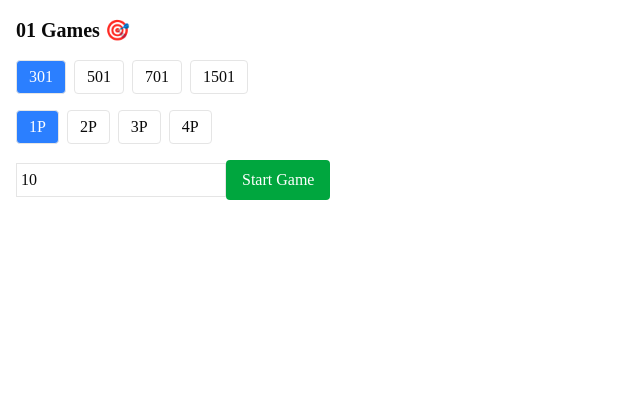
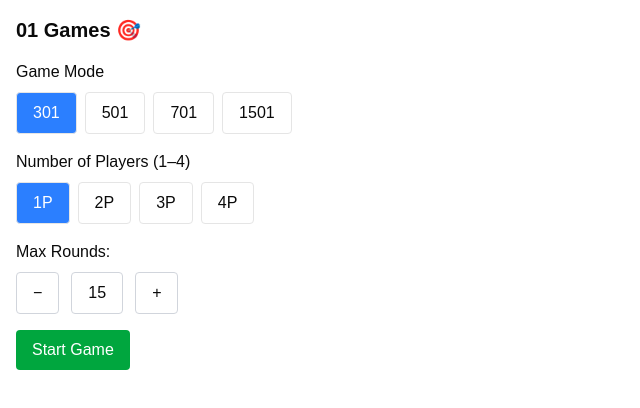
Before and after one commit to MayaC5/dart-calculator, a Next.js app: page /games/game01 in a window 1280 px wide. Shown: the top 408 px of the page, without its empty margins (0-640 px from the left). Built offline with nearby package versions, Linux system fonts and the light colour scheme.

Commit message:
change button ui

```diff
--- a/package.json
+++ b/package.json
@@ -9,6 +9,7 @@
     "lint": "eslint"
   },
   "dependencies": {
+    "@fontsource-variable/noto-sans-arabic": "^5.2.10",
     "class-variance-authority": "^0.7.1",
     "clsx": "^2.1.1",
     "lucide-react": "^1.7.0",
--- a/src/app/games/game01/page.tsx
+++ b/src/app/games/game01/page.tsx
@@ -1,5 +1,6 @@
 "use client";
 
+import { Button } from "@/components/ui/button";
 import { useState } from "react";
 
 const BOARD_NUMBERS = [
@@ -46,7 +47,7 @@ export default function ZeroOneGames() {
   const [gameStarted, setGameStarted] = useState<boolean>(false);
   const [gameEnded, setGameEnded] = useState<boolean>(false);
 
-  const [roundLimit, setRoundLimit] = useState<number>(10);
+  const [roundLimit, setRoundLimit] = useState<number>(15);
   const [currentRound, setCurrentRound] = useState<number>(1);
 
   const [inputMode, setInputMode] = useState<"buttons" | "board">("buttons");
@@ -192,13 +193,15 @@ export default function ZeroOneGames() {
       <h1 className="text-xl font-bold">01 Games 🎯</h1>
 
       {/* Game Type */}
+      <div>
+        <div className="mb-2">Game Mode</div>
         <div className="flex gap-2">
           {["301", "501", "701", "1501"].map((type) => (
             <button
               key={type}
               onClick={() => setGameType(type)}
               disabled={gameStarted}
-            className={`px-3 py-1 border rounded ${
+              className={`px-4 py-2 border rounded ${
                 gameType === type ? "bg-blue-500 text-white" : ""
               }`}
             >
@@ -206,15 +209,18 @@ export default function ZeroOneGames() {
             </button>
           ))}
         </div>
+      </div>
 
       {/* 👥 Player Buttons */}
+      <div>
+        <div className="mb-2">Number of Players (1–4)</div>
         <div className="flex gap-2">
           {[1, 2, 3, 4].map((n) => (
             <button
               key={n}
               disabled={gameStarted}
               onClick={() => setNumberOfPlayers(n)}
-            className={`px-3 py-1 border rounded ${
+              className={`px-4 py-2 border rounded ${
                 numberOfPlayers === n ? "bg-blue-500 text-white" : ""
               }`}
             >
@@ -222,15 +228,44 @@ export default function ZeroOneGames() {
             </button>
           ))}
         </div>
+      </div>
 
       {/* Round limit */}
-      <input
-        type="number"
-        value={roundLimit}
-        disabled={gameStarted}
-        onChange={(e) => setRoundLimit(parseInt(e.target.value) || 1)}
-        className="border p-1"
-      />
+      {/* Round Limit Input - Fixed for Mobile */}
+      {/* Max Rounds - Mobile Friendly with + and - buttons */}
+      {/* Max Rounds - Mobile Friendly with + and - buttons */}
+      <div className="flex flex-col">
+        <div className="mb-2">Max Rounds:</div>
+
+        <div className="flex gap-3">
+          {/* Minus Button */}
+          <button
+            type="button"
+            onClick={() => setRoundLimit(Math.max(1, roundLimit - 1))}
+            disabled={gameStarted || roundLimit <= 1}
+            className="flex items-center px-4 py-2 justify-center border border-gray-300 rounded bg-white hover:bg-gray-100 active:bg-gray-200 disabled:opacity-50 disabled:cursor-not-allowed transition-colors"
+          >
+            −
+          </button>
+
+          {/* Number Display */}
+          <div className=" text-center">
+            <div className="flex border justify-center items-center border-gray-300 rounded px-4 py-2 bg-white">
+              {roundLimit}
+            </div>
+          </div>
+
+          {/* Plus Button */}
+          <button
+            type="button"
+            onClick={() => setRoundLimit(Math.min(50, roundLimit + 1))}
+            disabled={gameStarted || roundLimit >= 50}
+            className="flex items-center justify-center px-4 py-2 border border-gray-300 rounded bg-white hover:bg-gray-100 active:bg-gray-200 disabled:opacity-50 disabled:cursor-not-allowed transition-colors"
+          >
+            +
+          </button>
+        </div>
+      </div>
 
       <button
         onClick={startGame}
@@ -300,20 +335,20 @@ export default function ZeroOneGames() {
 
               {/* Board mode */}
               {inputMode === "board" && (
-                <div className="grid grid-cols-4 gap-2">
+                <div className="grid grid-cols-3 gap-2">
                   {BOARD_NUMBERS.map((n) => (
                     <div key={n} className="border p-1 text-center">
                       <div>{n}</div>
-                      <div className="flex gap-1 justify-center">
-                        <button onClick={() => handleBoardHit(n, 1)}>S</button>
-                        <button onClick={() => handleBoardHit(n, 2)}>D</button>
-                        <button onClick={() => handleBoardHit(n, 3)}>T</button>
+                      <div className="flex gap-1 justify-between">
+                        <Button className='bg-blue-500'onClick={() => handleBoardHit(n, 1)}>S</Button>
+                        <Button className='bg-red-500'onClick={() => handleBoardHit(n, 2)}>D</Button>
+                        <Button className='bg-green-500' onClick={() => handleBoardHit(n, 3)}>T</Button>
                       </div>
                     </div>
                   ))}
-                  <button onClick={() => handleBoardHit("MISS", 0)}>
+                  <Button className='px-4 py-2 bg-gray-400' onClick={() => handleBoardHit("MISS", 0)}>
                     MISS
-                  </button>
+                  </Button>
                 </div>
               )}
             </>
--- a/src/app/globals.css
+++ b/src/app/globals.css
@@ -1,6 +1,7 @@
 @import "tailwindcss";
 @import "tw-animate-css";
 @import "shadcn/tailwind.css";
+@import "@fontsource-variable/noto-sans-arabic";
 
 @custom-variant dark (&:is(.dark *));
 
@@ -46,6 +47,8 @@
   --radius-2xl: calc(var(--radius) * 1.8);
   --radius-3xl: calc(var(--radius) * 2.2);
   --radius-4xl: calc(var(--radius) * 2.6);
+
+  --font-sans: "Noto Sans Arabic Variable", sans-serif;
 }
 
 :root {
```
Also changed, not shown: 1 other file (tests, documents, lock files or other folders). Lines whose indentation alone changed are shown as unchanged.
